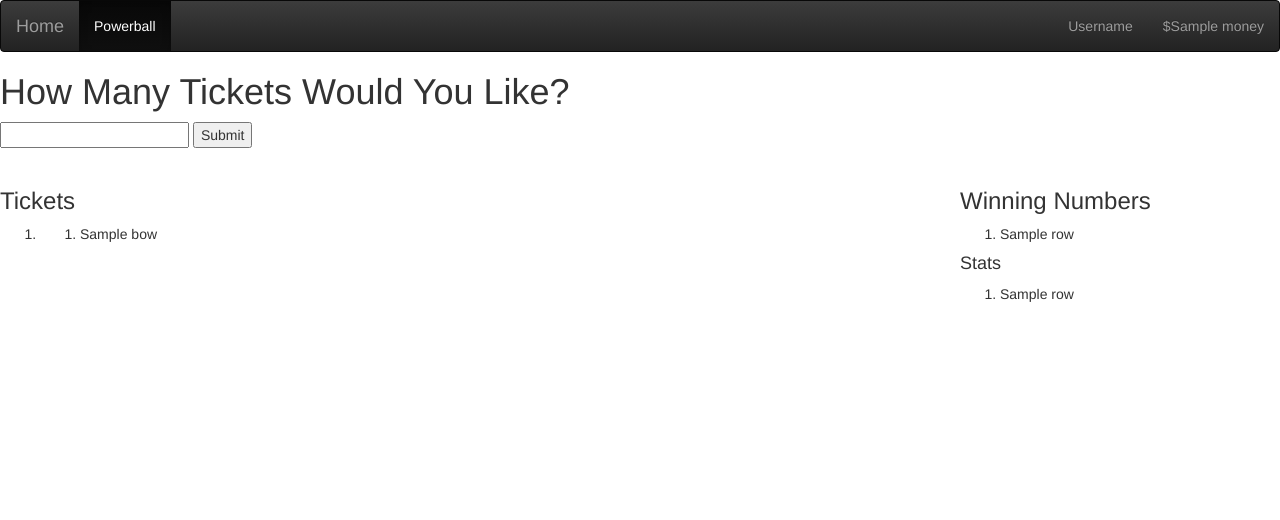
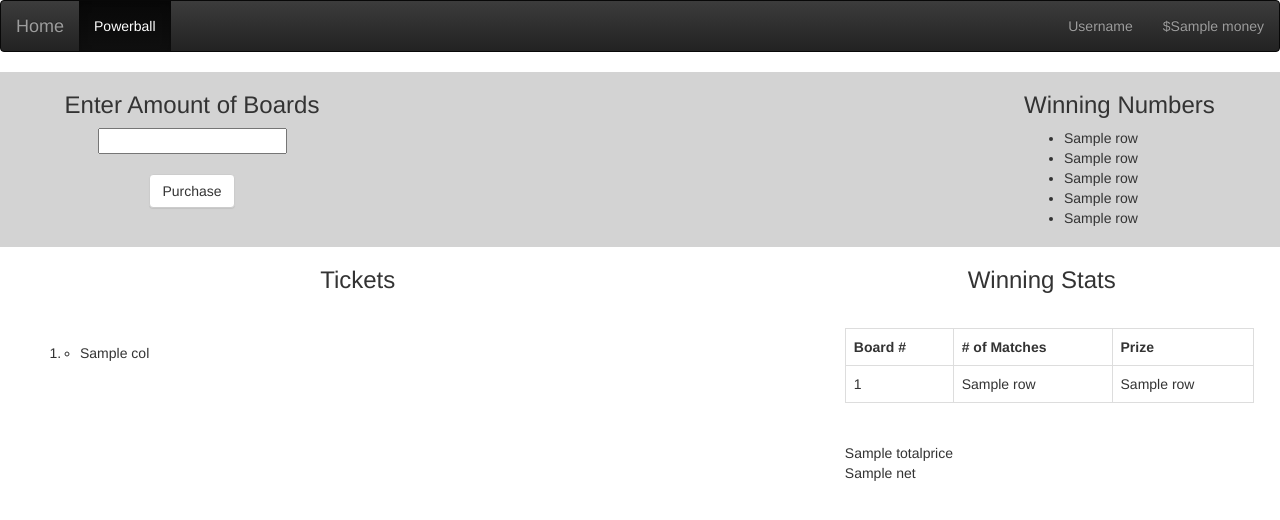
Before and after one commit to Cartinami/FlaskApp, a Flask app: template templates/powerball.html in a window 1280 px wide. Shown: the top 520 px of the page. Run offline with Flask 2, Linux system fonts and the light colour scheme; the template is opened without the code that fills it: most values are stand-ins (such as "Sample title", 1, 10 or a date in 2020); some libraries are stand-ins or nearby versions.

Commit message:
Coming along..
simple css, done for now. money and prices are starting to take shape.
winning stats improved. database work is next

```diff
--- a/main.py
+++ b/main.py
@@ -1,5 +1,4 @@
 from flask import Flask, jsonify, render_template, request, redirect, url_for
-from flask_bootstrap import Bootstrap
 from random import randint, seed
 
 app = Flask(__name__)
@@ -12,46 +11,79 @@ def index():
 
 @app.route('/powerball', methods=['GET', 'POST'])
 def powerball():
-    money = 0
+    money = 20
+    ticketprice = -4
+    totalprice = 0
+    winningnumbers = ['','','','','']
+
     if request.method == 'GET':
-        return render_template('powerball.html', money=money)
-
-    if request.method == 'POST':
+        return render_template('powerball.html', money=money, winningnumbers=winningnumbers)
+    elif request.method == 'POST':
         requestdata = request.form['numofticks']
         tickets = int(requestdata)
         winningnumbers = [randint(1,10), randint(1,10), randint(1,10), randint(1,10), randint(1,10)]
         boards = []
         stats = []
+        indexes = []
+        matches = []
+        prizes = []
+        winstats = []
+
+        i = 0
         while len(boards) < tickets:
-            one = randint(1,10)
-            two = randint(1,10)
-            three = randint(1,10)
-            four = randint(1,10)
-            five = randint(1,10)
-            boards.append(list([one,two,three,four,five]))
-            if ((one == winningnumbers[0]) and (two == winningnumbers[1]) and (three == winningnumbers[2]) and (four == winningnumbers[3]) and (five == winningnumbers[4])):
-                status = 'WINNER'
-                money = money + 1200
-            elif ((one == winningnumbers[0]) and (two == winningnumbers[1]) and (three == winningnumbers[2]) and (four == winningnumbers[3])):
-                status = 'Four'
-                money = money + 1000
-            elif ((one == winningnumbers[0]) and (two == winningnumbers[1]) and (three == winningnumbers[2])):
-                status = 'Three'
-                money = money + 600
-            elif ((one == winningnumbers[0]) and (two == winningnumbers[1])):
-                status = 'Two'
-                money = money + 200
-            elif one == winningnumbers[0]:
-                status = 'One'
-                money = money + 40
+            if not (money < ticketprice):
+                money = money - ticketprice
+                totalprice = totalprice + ticketprice
+                one = randint(1,10)
+                two = randint(1,10)
+                three = randint(1,10)
+                four = randint(1,10)
+                five = randint(1,10)
+                boards.append(list([one,two,three,four,five]))
+
+                if ((one == winningnumbers[0]) and (two == winningnumbers[1]) and (three == winningnumbers[2]) and (four == winningnumbers[3]) and (five == winningnumbers[4])):
+                    status = '!!!!!!!WINNER!!!!!!!'
+                    amount = 1200
+                    money = money + amount
+                elif ((one == winningnumbers[0]) and (two == winningnumbers[1]) and (three == winningnumbers[2]) and (four == winningnumbers[3])):
+                    status = 'Four'
+                    amount = 1000
+                    money = money + amount
+                elif ((one == winningnumbers[0]) and (two == winningnumbers[1]) and (three == winningnumbers[2])):
+                    status = 'Three'
+                    amount = 600
+                    money = money + amount
+                elif ((one == winningnumbers[0]) and (two == winningnumbers[1])):
+                    status = 'Two'
+                    amount = 200
+                    money = money + amount
+                elif one == winningnumbers[0]:
+                    status = 'One'
+                    amount = 40
+                    money = money + amount
+                else:
+                    status = 'L'
+                    money = money
+                    amount = 0
+                net = money + totalprice
+                stats.append(status)
+
+                if len(stats[i]) > 1:
+                    index = str(i + 1)
+                    match = stats[i]
+                    prize = '+$' + str(amount) + '.00'
+                    winstats.append(list([index,match,prize]))
+                    i += 1
+                else:
+                    i += 1
             else:
-                status = ''
-                money = money
-            stats.append(status)
-        return render_template('powerball.html',boards=boards,winningnumbers=winningnumbers,stats=stats,money=money)
-
+                break
+        return render_template('powerball.html',boards=boards,winningnumbers=winningnumbers,money=money,winstats=winstats,totalprice=totalprice,net=net)
     else:
         return 'Invalid Request Method'
 
+
+
+
 if __name__ == '__main__':
     app.run()
--- a/static/css/style.css
+++ b/static/css/style.css
@@ -1,17 +1,73 @@
-.login {
-  width: 40%;
-  height: 40%;
+html{
+  width: auto;
+  height: auto;
+}
+
+/*    --index.html--    */
+#indexdiv{
+  height: auto;
+  width: auto;
+}
+#startdiv{
+  height: 270px;
+  margin-top: 6%;
   background-color: black;
 }
-#go {
+#playbtn{
+  width: 28%;
+  margin-left: 36%;
+  margin-top: 15%
+}
+
+/*    --powerball.html--    */
+#formdiv{
+  width: 100%;
+  height: 175px;
+  background-color: lightgrey;
+}
+#purchaseform{
+  text-align: center;
+  float: left;
+  width: 30%;
+  height: 175px;
+}
+#winningnumbers{
   float: right;
+  width: 20%;
+  height: 175px;
 }
-#tixcontainer{
-  float: right;
-  margin-right: 5%;
-  width: 20%;
+#boardsdiv{
+  float: left;
+  margin: 0;
+  width: 65%;
+  height: 100%;
 }
 #tickets{
+  text-align: center;
   width: 20%;
-  margin: 0;
+  margin: 20px 40% 35px 33%;
 }
+.ol{
+  height: 100%;
+  margin: 25px;
+}
+.li{
+  float: left;
+  width: 16.5%;
+  margin-bottom: 5%;
+}
+.ul{
+  padding: 5px;
+  margin: 10px;
+  display: block;
+}
+#winstats{
+  float: right;
+  width: 32%;
+  height: 100%;
+  margin-right: 2%;
+}
+#winningstats{
+  width: 40%;
+  margin: 20px 30% 35px 30%;
+}
--- a/templates/powerball.html
+++ b/templates/powerball.html
@@ -4,9 +4,9 @@
 <head>
   <meta name="viewport" content="width=device-width, initial-scale=1">
   <title>Powerball</title>
+  <link href="{{ url_for('static', filename='css/style.css') }}" rel="stylesheet" />
   <link href="{{ url_for('static', filename='css/bootstrap-theme.min.css') }}" rel="stylesheet" />
   <link href="{{ url_for('static', filename='css/bootstrap.min.css') }}" rel="stylesheet" />
-  <link href="{{ url_for('static', filename='css/style.css') }}" rel="stylesheet" />
   <script src="{{ url_for('static', filename='javascript/jquery-3.1.1.min.js')}}"></script>
   <script src="{{ url_for('static', filename='javascript/bootstrap.min.js')}}"></script>
   <script src="{{ url_for('static', filename='javascript/ajax.js')}}"></script>
@@ -30,58 +30,59 @@
     </div>
   </nav>
 
-  <h1 id="title">How Many Tickets Would You Like?</h1>
-
-  <form action="/powerball" method="post" id="ticketsform" name="ticketsform">
-    <input id="numofticks" name="numofticks" type="number" />
-    <button id="btnsubmit" name="btnsubmit" type="submit">Submit</button>
-  </form><br />
-
-  <div id="numbererror">
-    {{ error }}
+  <div id="formdiv">
+    <form id="purchaseform" action="/powerball" method="post" name="ticketsform">
+      <h3>Enter Amount of Boards</h3>
+      <input name="numofticks" type="number" /><br /><br />
+      <button name="btnsubmit" type="submit" class="btn btn-default">Purchase</button>
+    </form>
+    <div id="winningnumbers">
+      <h3>Winning Numbers</h3>
+      <ul>
+        <li>{{ winningnumbers[0] }}</li>
+        <li>{{ winningnumbers[1] }}</li>
+        <li>{{ winningnumbers[2] }}</li>
+        <li>{{ winningnumbers[3] }}</li>
+        <li>{{ winningnumbers[4] }}</li>
+      </ul>
+    </div>
   </div>
 
-  <div id="tixcontainer">
-    <div id="winnumbers">
-      <h3 id="winnumbershead">Winning Numbers</h3>
-      <ol>
-        {% for row in winningnumbers %}
-          <li>
-            {{ row }}
+  <div id="boardsdiv">
+    <h3 id="tickets">Tickets</h3>
+      <ol class="ol">
+        {% for row in boards %}
+          <li class="li">
+            <ul class="ul">
+              {% for col in row %}
+                <li>{{ col }}</li>
+              {% endfor %}
+            </ul>
           </li>
         {% endfor %}
       </ol>
-    </div>
-
-    <div id="stats">
-      <h4 id="statshead">Stats</h4>
-      <ol>
-        {% for row in stats %}
-         <li>
-           {{ row }}
-         </li>
-        {% endfor %}
-      </ol>
-    </div>
-    </div>
-
-  <div id="tickets">
-    <h3 id="ticketshead">Tickets</h3>
-    <ol>
-      {% for row in boards %}
-        <li>
-        <ol>
-          {% for bow in row %}
-            <li>
-              {{ bow }}
-            </li>
-          {% endfor %}
-        </ol><br />
-        </li>
-      {% endfor %}
-    </ol>
   </div>
 
+  <div id="winstats">
+    <h3 id="winningstats">Winning Stats</h3>
+    <table class="table table-bordered">
+      <tr>
+        <th>Board #</th>
+        <th># of Matches</th>
+        <th>Prize</th>
+      </tr>
+      {% for row in winstats %}
+        <tr>
+          <td>{{ row[0] }}</td>
+          <td>{{ row[1] }}</td>
+          <td>{{ row[2] }}</td>
+        </tr>
+      {% endfor %}
+    </table>
+    <br />
+    {{ totalprice }} <br />
+    {{ net }}
+  </div>
+</body>
 
-</body>
 </html>
```
Also changed, not shown: templates/index.html (+10 -3 lines).
